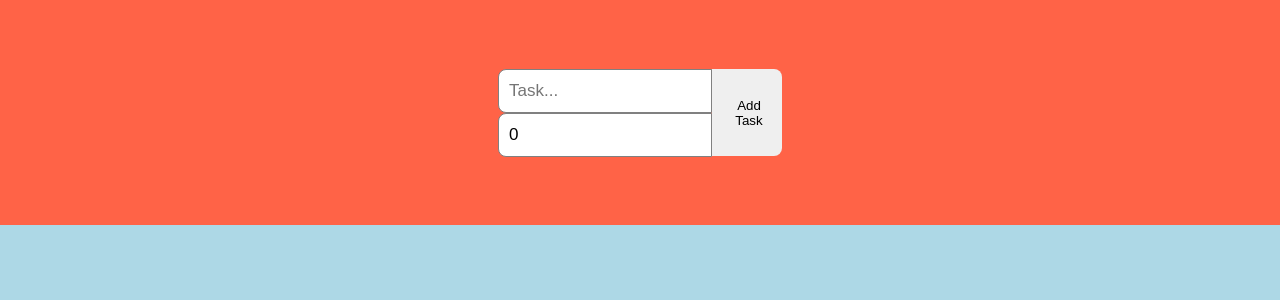
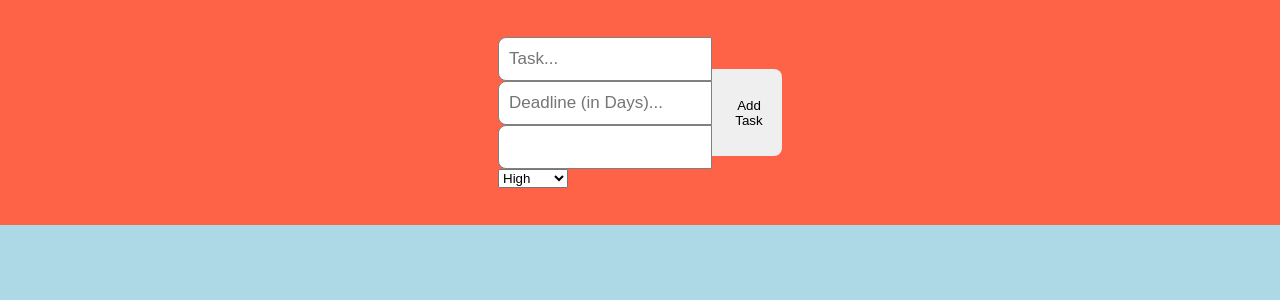
Before and after one commit to designhubby/DemoToDoList, a React (Create React App) app: page / in a window 1280 px wide. Shown: the top 300 px of the page. Built offline with nearby package versions, Linux system fonts and the light colour scheme.

Commit message:
more functions

```diff
--- a/package.json
+++ b/package.json
@@ -11,6 +11,7 @@
     "@types/react": "^18.0.28",
     "@types/react-dom": "^18.0.11",
     "react": "^18.2.0",
+    "react-datepicker": "^4.10.0",
     "react-dom": "^18.2.0",
     "react-router-dom": "^6.9.0",
     "react-scripts": "5.0.1",
@@ -42,6 +43,7 @@
     ]
   },
   "devDependencies": {
+    "@types/react-datepicker": "^4.10.0",
     "@types/react-router-dom": "^5.3.3",
     "sass": "^1.59.3"
   }
--- a/src/App.scss
+++ b/src/App.scss
@@ -62,15 +62,37 @@ body{
   display: flex;
   color: black;
   margin: 15px;
-  border: 2px solid black;
-  border-radius: 20px;
-  padding: 1rem;
 
   & .content{
+    flex: 90%;
     display:flex;
+    align-items: center;
 
+    & :first-child{
+      border-bottom-left-radius: 1rem;
+      border-top-left-radius: 1rem;
+      border-left: 1px solid black;
+      border-right: 2px lightblue solid;
+    }
     & *{
-      padding: 8px;
+      width: 100%;
+      height: 100%;
+      background-color: tomato;
+      display:flex ;
+      justify-content:center;
+      align-items: center;
     }
+
+
+  }
+  & button{
+    flex: 10%;
+    border-bottom-right-radius: 1rem;
+    border-top-right-radius: 1rem;
+    border-right: 0px solid black;
+    border: 0px;
+    color: gainsboro;
+    background-color: gray;
+    cursor: pointer;
   }
 }
--- a/src/App.tsx
+++ b/src/App.tsx
@@ -1,38 +1,81 @@
 import React, {FC, useState} from 'react';
-import logo from './logo.svg';
 import './App.scss';
-import { HairColor, Person } from './components/Person';
+import { IDatePickerObj, ITask, ITaskInfoAll, taskPriorityLevel } from './Interfaces';
+import TodoTask, {Props} from './components/TodoTask';
+import DatePicker from "react-datepicker";
+import "react-datepicker/dist/react-datepicker.css";
+import { useCallback } from 'react';
+import { PrioritySelector } from './components/PrioritySelector';
 
-import { ITask } from './Interfaces';
-import TodoTask, {Props} from './components/TodoTask';
-
-type tReactChgEvent = React.ChangeEvent<HTMLInputElement>;
+type tReactChgEvent = React.ChangeEvent<HTMLInputElement> | React.ChangeEvent<HTMLSelectElement> | IDatePickerObj;
 type tHandleChg = (e : tReactChgEvent)=>void;
 
 
 const App: FC = ()=> {
 
-  const [task,setTask] = useState<string>("");
+  const [task,setTask] = useState<string | Date | null>("");
   const [deadline,setDeadline] = useState<number>(0);
   const [todoList,setTodoList] = useState<ITask[]>([]);
+  const [startDate, setStartDate] = useState(new Date());
+  const [priorityCurrentLvl,setPriorityCurrentLvl ] = useState<taskPriorityLevel>();
 
-  const getName = (name : string)=>{
-    return name;
+  const [currAllTaskInfo, setCurrAllTaskInfo] = useState<ITaskInfoAll>( {
+    id: Date.now(),
+    taskName : null,
+    deadline : null,
+    startDate :null,
+    prioritylvl : null,
+  });
+
+
+
+  let demoobj : ITaskInfoAll = {
+    id: Date.now(),
+    taskName : "taskname",
+    deadline : 1,
+    startDate : new Date(2000,1,1),
+    prioritylvl : taskPriorityLevel.High,
+  }
+
+  enum InputFieldName{
+    id = "id",
+    taskName ="taskName",
+    deadline = "deadline",
+    startDate= "startDate",
+    prioritylvl = "prioritylvl",
+
+  }
+
+  const isInputFieldName = (value: string) : value is InputFieldName=>{ // type guard function
+    return Object.values(InputFieldName).includes(value as InputFieldName);
+  }
+
+  const handleChangeAll = (e : tReactChgEvent)=>{
+
+    if (!isInputFieldName(e.target.name)) { // type guard
+      console.warn(`Invalid InputFieldName: ${e.target.name}`);
+      return;
+    }
+    const chgkeyname : InputFieldName = e.target.name as InputFieldName;
+    const chgkeyvalue = e.target.value
+    let currentTaskInfo: ITaskInfoAll = currAllTaskInfo;
+
+    if(!currentTaskInfo.id){
+
+      const id = Date.now();
+      currentTaskInfo = Object.assign({...currentTaskInfo}, {id: id});
+    };
+    const newTask: ITaskInfoAll = Object.assign({...currentTaskInfo}, {[chgkeyname] : chgkeyvalue} );
+    setCurrAllTaskInfo(newTask);
+
+
   }
 
 
-  const handleChange : tHandleChg = (e: tReactChgEvent) :void =>{
-    if(e.target.name === "task"){
-      setTask(e.target.value);
-    }else{
-      setDeadline(Number(e.target.value));
-    }
-  }
-
   const addTask= () : void =>{
     const newTask :ITask = {
-      taskName : task,
-      deadline: deadline,
+      taskName : currAllTaskInfo.taskName,
+      deadline: currAllTaskInfo.deadline,
     }
     setTodoList([...todoList,newTask ])
     console.log(todoList)
@@ -51,13 +94,29 @@ const App: FC = ()=> {
     </>
   )
 
+
   return (
     <div className="App">
       <div className='header'>
 
         <div className = 'inputContainer'>
-          <input type ="text" value={task} name ="task" onChange={handleChange} placeholder='Task...'/>
-          <input type ="number" value={deadline} onChange={handleChange} placeholder = "Deadline (in Days)..."/>
+          <input name ={InputFieldName.taskName}  type ="text" value={currAllTaskInfo.taskName || ""} onChange={handleChangeAll} placeholder='Task...'/>
+          <input name = {InputFieldName.deadline} type ="number" value={currAllTaskInfo.deadline || ""} onChange={handleChangeAll} placeholder = "Deadline (in Days)..."/>
+          <DatePicker
+            selected={currAllTaskInfo.startDate}
+            onChange={(date) => handleChangeAll({
+              target:{
+                name: InputFieldName.startDate,
+                value: date,
+              }
+            })}
+            />
+          <PrioritySelector
+            handleChange = {handleChangeAll}
+            currentValue = {priorityCurrentLvl}
+            name = {InputFieldName.prioritylvl}
+            enumVariable ={taskPriorityLevel}/>
+
         </div>
         <button onClick={addTask}> Add Task</button>
       </div>
--- a/src/Interfaces.ts
+++ b/src/Interfaces.ts
@@ -1,4 +1,26 @@
 export interface ITask {
-    taskName: string,
-    deadline: number,
+    taskName: string | null,
+    deadline: number | null,
 }
+
+
+export enum taskPriorityLevel {
+    High = "High",
+    Medium = "Medium",
+    Low= "Low"
+  }
+
+export interface ITaskInfoAll{
+  id: number;
+  taskName : string |null;
+  deadline : number | null;
+  startDate : Date | null;
+  prioritylvl : taskPriorityLevel | null
+}
+
+export interface IDatePickerObj{
+  target:{
+    name: string,
+  value: Date | null,
+  }
+}
--- /dev/null
+++ b/src/components/PrioritySelector.tsx
@@ -0,0 +1,39 @@
+import React, {FC} from 'react';
+
+interface IPrioritySelectorProps<T extends string, TEnumValue extends string> {
+    handleChange: (e: React.ChangeEvent<HTMLSelectElement>)=>void;
+    currentValue: TEnumValue | undefined;
+    name: string;
+    enumVariable: {[key in T]: TEnumValue}
+}
+// export enum taskPriorityLevel {
+//     High = "High",
+//     Medium = "Medium",
+//     Low= "Low"
+//   }
+
+export const PrioritySelector: FC<IPrioritySelectorProps<string, string>> = ({
+    handleChange,
+    currentValue,
+    name,
+    enumVariable,
+  }): JSX.Element => {
+
+    type prioritylvls = keyof typeof enumVariable
+
+
+    const allPrioritySelectOptions = () =>{
+      return (Object.keys(enumVariable) as Array<prioritylvls>).map((indiv)=>{
+        console.log(indiv);
+        return <option value = {indiv}>{indiv}</option>
+      })
+    }
+  return (
+    <div>
+        <select name={name} value = {currentValue} onChange={(e)=>handleChange(e )}>
+            {allPrioritySelectOptions()}
+        </select>
+    </div>
+  );
+
+}
--- a/src/components/TodoTask.tsx
+++ b/src/components/TodoTask.tsx
@@ -10,10 +10,10 @@ const TodoTask:FC<Props> = ({task, removeTask}: Props) => {
   return (
     <div className='task'>
       <div className='content'>
-        <span>Name: {task.taskName}</span>
-        <span>Deadline: {task.deadline}</span>
+        <div>Name: {task.taskName}</div>
+        <div>Deadline: {task.deadline}</div>
       </div>
-      <button onClick={()=>removeTask(task.taskName)}>X</button>
+      <button onClick={()=>removeTask(task.taskName || "")}>X</button>
     </div>
   );
 }
```
Also changed, not shown: 1 other file (tests, documents, lock files or other folders).
